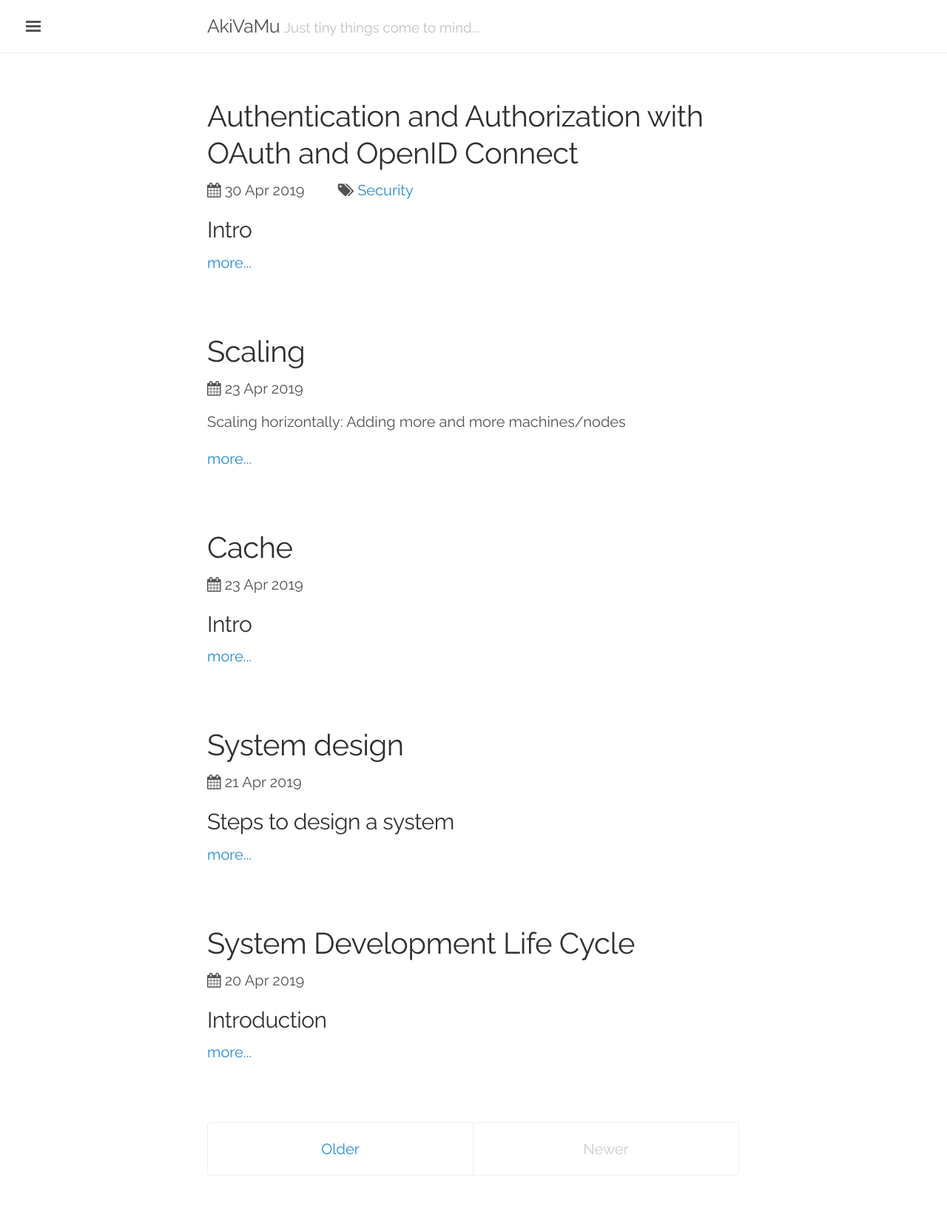
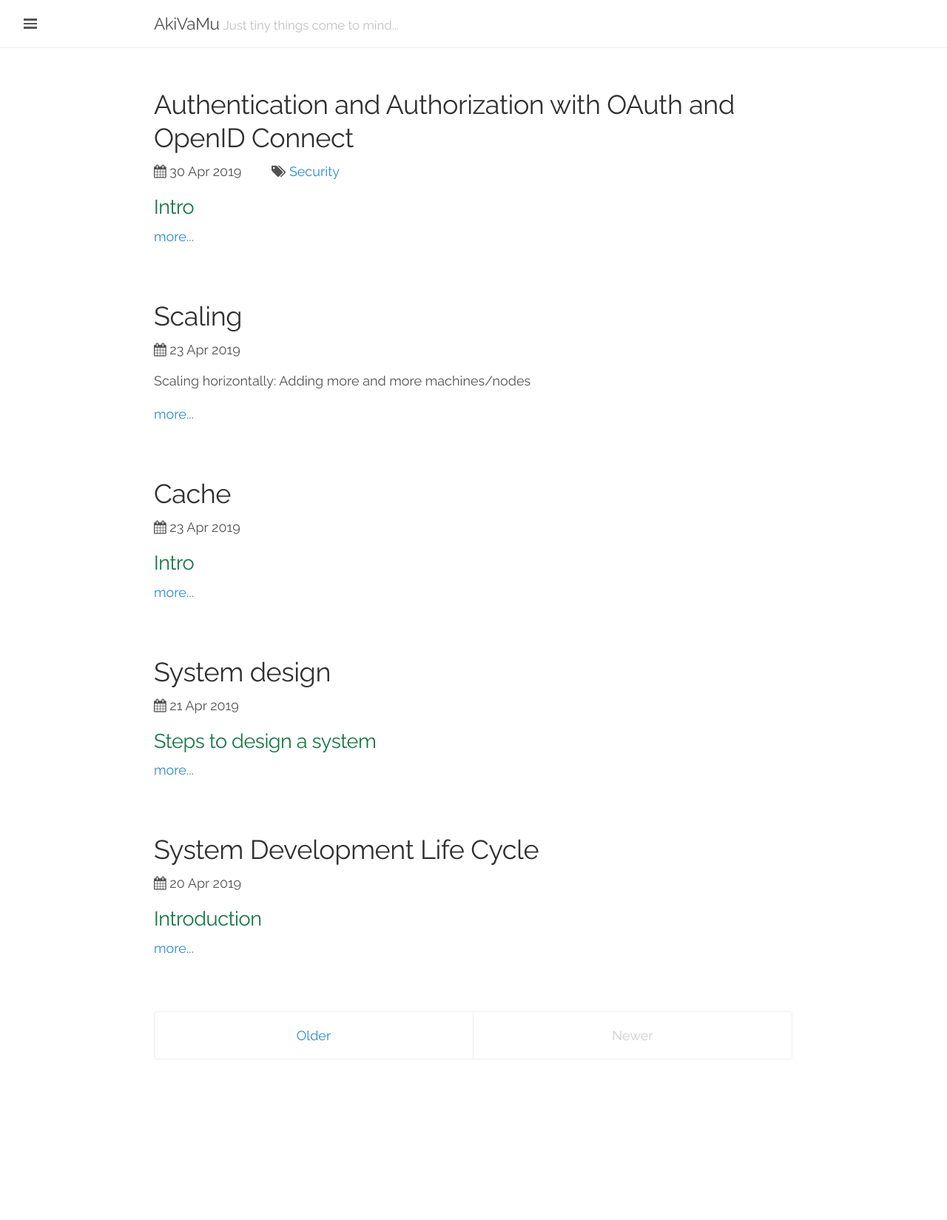
Before and after one commit to akivamu/akivamu.github.io, a Jekyll site: the page built from index.html, in a window 1280 px wide. Shown: the whole page at 74% size. Built offline with Jekyll 4.4.1, drawn with Linux system fonts in a browser that asks for light colours; the list of posts is cut into pages by our own code; after the commit the page ends 1486 px from its top, so only the background shows below that.

Commit message:
restyling a bit

```diff
--- a/_sass/lanyon.scss
+++ b/_sass/lanyon.scss
@@ -46,7 +46,7 @@ html {
 
 h1, h2, h3, h4, h5, h6 {
   font-weight: 400;
-  color: #313131;
+  color: #107743;
   letter-spacing: -.025rem;
 }
 
@@ -81,7 +81,7 @@ h1, h2, h3, h4, h5, h6 {
 }
 @media (min-width: 56em) {
   .container {
-    max-width: 38rem;
+    max-width: 50rem;
   }
 }
 
--- a/_sass/poole.scss
+++ b/_sass/poole.scss
@@ -53,7 +53,7 @@ html {
 }
 @media (min-width: 38em) {
   html {
-    font-size: 20px;
+    font-size: 18px;
   }
 }
 
```
